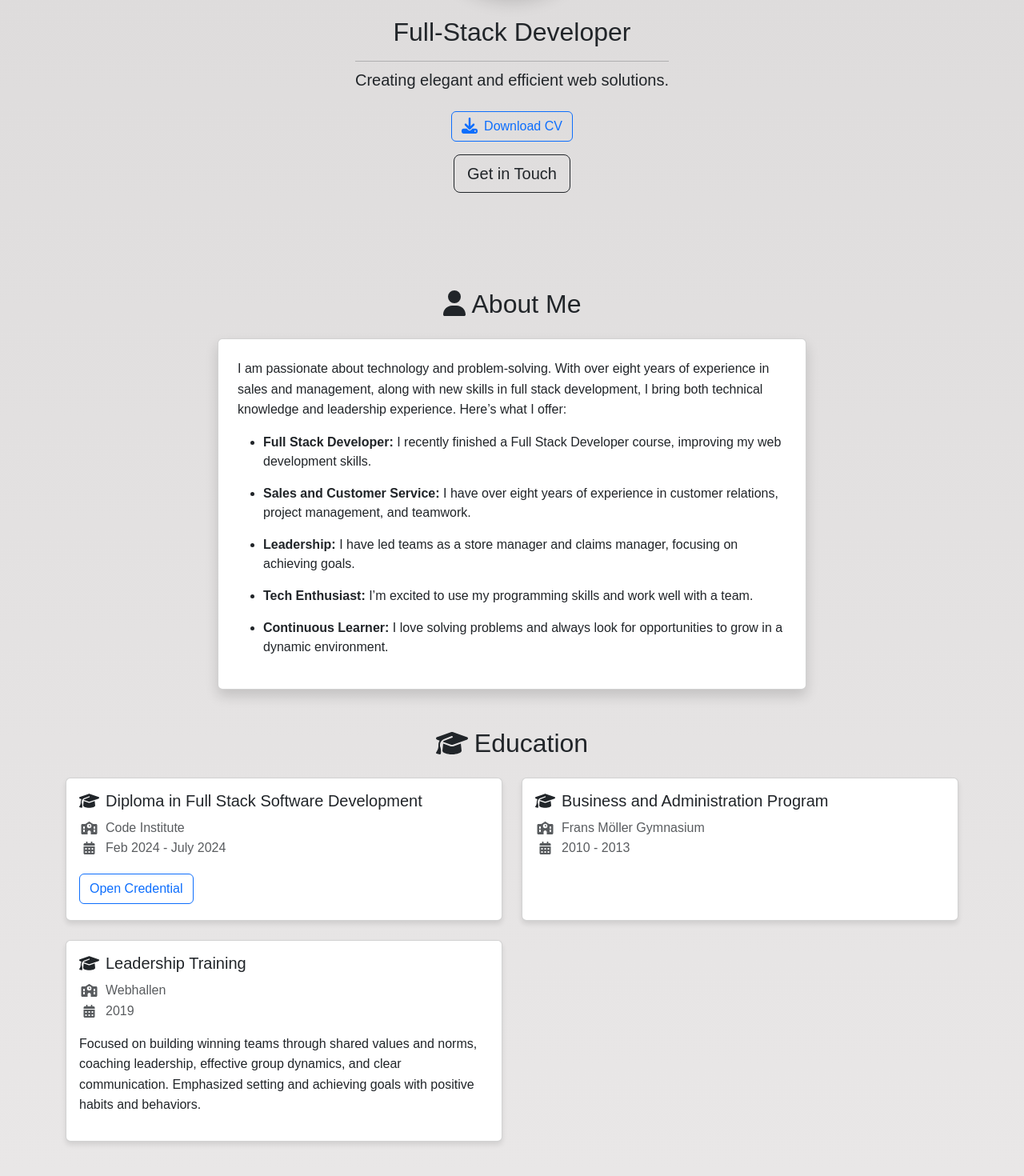
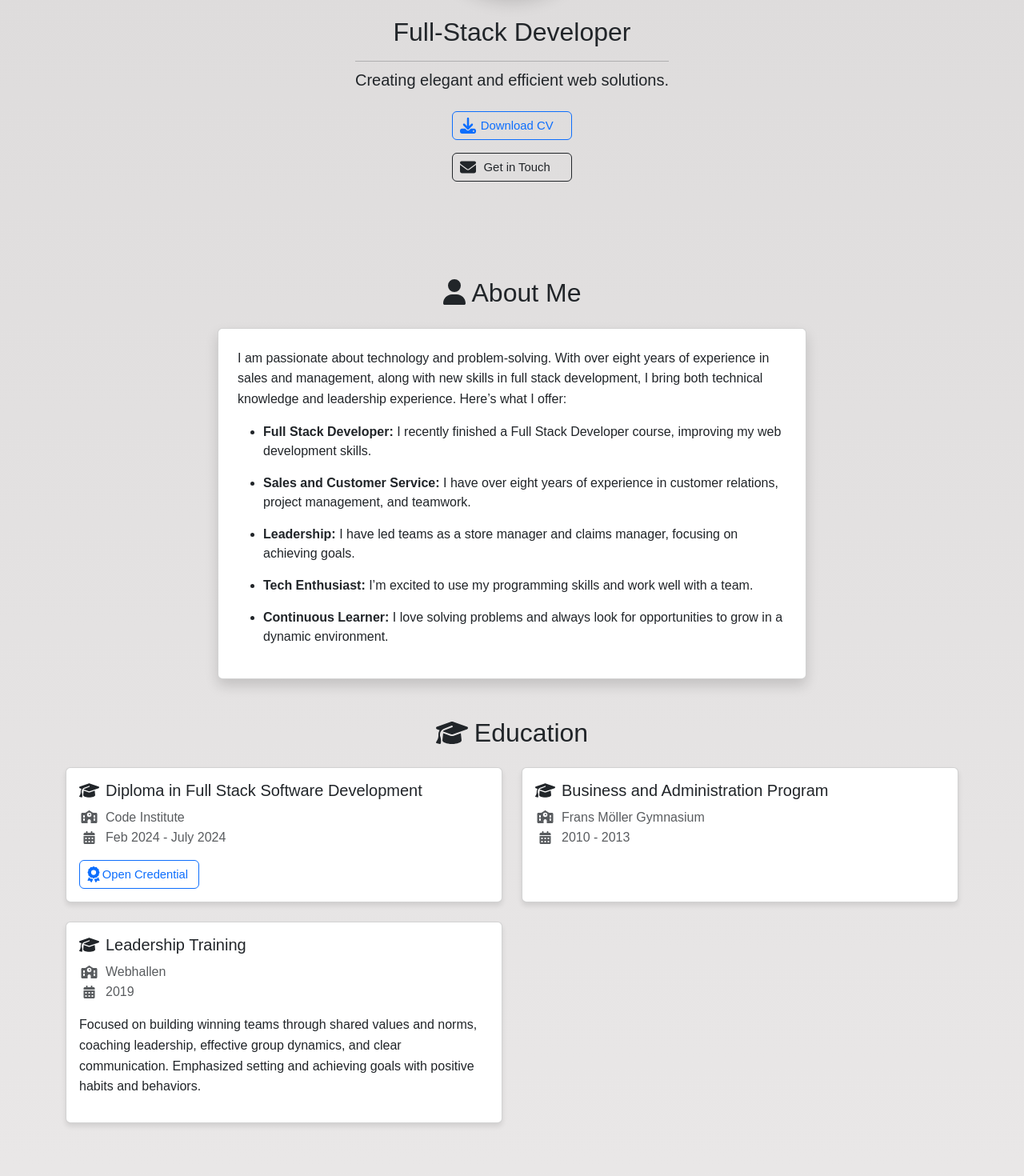
Before and after one commit to j0hanz/j0hanz-portfolio, a React (Create React App) app: page / in a window 1280 px wide. Shown: the part 420-1890 px from the top of the page at 80% size. Built offline with nearby package versions, Linux system fonts and the light colour scheme.

Commit message:
Update button styling in Portfolio, Hero, and Education components

```diff
--- a/src/components/Education.js
+++ b/src/components/Education.js
@@ -5,6 +5,7 @@ import {
   faGraduationCap,
   faSchool,
   faCalendarAlt,
+  faAward, // Use faAward for "Open Credential"
 } from '@fortawesome/free-solid-svg-icons';
 import Credential from './Credential';
 import styles from './styles/Education.module.css';
@@ -43,12 +44,13 @@ const Education = () => {
     (edu, index) =>
       index === 0 && (
         <Button
-          variant="outline-primary my-1"
+          variant="outline-primary"
           onClick={toggleModal}
           key={index}
           className={styles.credentialButton}
         >
-          Open Credential
+          <FontAwesomeIcon icon={faAward} className={styles.buttonIcon} />
+          <span className={styles.buttonText}>Open Credential</span>
         </Button>
       ),
     [toggleModal],
--- a/src/components/Hero.js
+++ b/src/components/Hero.js
@@ -1,9 +1,9 @@
 import React, { useState } from 'react';
-import { Container, Row, Col, Spinner } from 'react-bootstrap';
+import { Container, Row, Col, Spinner, Button } from 'react-bootstrap';
 import Image from '../assets/image_me.jpeg';
 import styles from './styles/Hero.module.css';
 import { FontAwesomeIcon } from '@fortawesome/react-fontawesome';
-import { faDownload } from '@fortawesome/free-solid-svg-icons';
+import { faDownload, faEnvelope } from '@fortawesome/free-solid-svg-icons';
 import Cv from '../assets/Linus_Johansson_CV.pdf';
 
 const Hero = React.memo(() => {
@@ -31,7 +31,6 @@ const Hero = React.memo(() => {
   const classes = `mb-4 ${styles.gradientText}`;
   const imageClasses = `mb-4 ${styles.heroImage}`;
   const leadClasses = `mb-4 lead`;
-  const buttonClasses = `btn btn-outline-dark btn-lg`;
 
   return (
     <section id="hero" className="hero-section text-center py-5">
@@ -57,10 +56,11 @@ const Hero = React.memo(() => {
 
             {/* Download CV Button and Contact Button */}
             <div className="d-flex flex-column justify-content-center align-items-center my-4">
-              <button
-                onClick={handleDownload} // Call handleDownload on click
-                className="btn btn-outline-primary mb-3"
-                disabled={loading} // Disable the button while loading
+              <Button
+                onClick={handleDownload}
+                variant="outline-primary mb-3 "
+                disabled={loading}
+                className={styles.customButton}
               >
                 {loading ? (
                   // Show spinner and "Downloading..." text while loading
@@ -76,22 +76,29 @@ const Hero = React.memo(() => {
                     Downloading...
                   </>
                 ) : (
-                  // Show the normal download button with icon when not loading
+                  // Show the normal download Button with icon when not loading
                   <>
                     <FontAwesomeIcon
-                      size="lg"
                       icon={faDownload}
-                      className="me-2"
+                      className={styles.buttonIcon}
                     />
-                    Download CV
+                    <span className={styles.buttonText}>Download CV</span>
                   </>
                 )}
-              </button>
+              </Button>
 
               {/* Contact Button */}
-              <a href="#contact" className={buttonClasses}>
-                Get in Touch
-              </a>
+              <Button
+                onClick={() => (window.location.href = '#contact')}
+                variant="outline-dark"
+                className={styles.customButton}
+              >
+                <FontAwesomeIcon
+                  icon={faEnvelope}
+                  className={styles.buttonIcon}
+                />
+                <span className={styles.buttonText}>Get in Touch</span>
+              </Button>
             </div>
           </Col>
         </Row>
--- a/src/components/Portfolio.js
+++ b/src/components/Portfolio.js
@@ -1,7 +1,8 @@
 import React from 'react';
 import { Container, Row, Col, Card, Button } from 'react-bootstrap';
 import { FontAwesomeIcon } from '@fortawesome/react-fontawesome';
-import { faProjectDiagram } from '@fortawesome/free-solid-svg-icons';
+import { faGithub } from '@fortawesome/free-brands-svg-icons';
+import { faEye, faProjectDiagram } from '@fortawesome/free-solid-svg-icons';
 import styles from './styles/Portfolio.module.css';
 
 const projects = [
@@ -60,19 +61,37 @@ const Portfolio = () => (
                   {description}
                 </Card.Text>
                 <div className="d-flex justify-content-between">
-                  <Button variant="outline-dark" href={github} target="_blank">
-                    GitHub
+                  <Button
+                    variant="outline-dark"
+                    href={github}
+                    target="_blank"
+                    className={styles.customButton}
+                  >
+                    <FontAwesomeIcon
+                      icon={faGithub}
+                      className={styles.buttonIcon}
+                    />
+                    <span className={styles.buttonText}>GitHub</span>
                   </Button>
                   {demo ? (
                     <Button
-                      variant="outline-primary"
+                      variant="outline-primary "
                       href={demo}
                       target="_blank"
+                      className={styles.customButton}
                     >
-                      Live Demo
+                      <FontAwesomeIcon
+                        icon={faEye}
+                        className={styles.buttonIcon}
+                      />
+                      <span className={styles.buttonText}>Live Demo</span>
                     </Button>
                   ) : (
-                    <Button variant="outline-secondary" disabled>
+                    <Button
+                      variant="outline-secondary "
+                      disabled
+                      className={styles.customButton}
+                    >
                       Coming Soon!
                     </Button>
                   )}
--- a/src/components/styles/Education.module.css
+++ b/src/components/styles/Education.module.css
@@ -35,8 +35,30 @@
 }
 
 .credentialButton {
-  font-size: 0.9rem;
-  border-radius: 5px;
+  width: 150px;
+  max-width: 100%;
+  min-height: auto;
+  display: flex;
+  align-items: center;
+  justify-content: center; /* Center-aligns content */
+  position: relative;
+}
+.buttonIcon {
+  width: 20px;
+  height: 20px; /* Ensures a consistent icon size */
+  position: absolute;
+  left: 5%; /* Standardized margin from the left */
+  margin-right: 10px;
+  top: 50%;
+  transform: translateY(-50%); /* Vertically centers the icon */
+}
+
+.buttonText {
+  margin-left: 12%;
+  font-size: 0.92rem;
+  display: flex;
+  align-items: center;
+  justify-content: center;
 }
 
 .experienceIcon {
--- a/src/components/styles/Hero.module.css
+++ b/src/components/styles/Hero.module.css
@@ -13,3 +13,29 @@
   -webkit-text-fill-color: transparent;
   font-size: 2.1rem;
 }
+.customButton {
+  width: 150px;
+  max-width: 100%;
+  min-height: auto;
+  display: flex;
+  align-items: center;
+  justify-content: center; /* Center-aligns content */
+  position: relative;
+}
+
+.buttonIcon {
+  width: 20px;
+  height: 20px; /* Ensures a consistent icon size */
+  position: absolute;
+  left: 6%; /* Standardized margin from the left */
+  top: 50%;
+  transform: translateY(-50%); /* Vertically centers the icon */
+}
+
+.buttonText {
+  margin-left: 10%;
+  font-size: 0.93rem;
+  display: flex;
+  align-items: center;
+  justify-content: center;
+}
--- a/src/components/styles/Portfolio.module.css
+++ b/src/components/styles/Portfolio.module.css
@@ -28,3 +28,30 @@
 .description {
   line-height: 1.6;
 }
+
+.customButton {
+  width: 150px;
+  max-width: 100%;
+  min-height: auto;
+  display: flex;
+  align-items: center;
+  justify-content: center; /* Center-aligns content */
+  position: relative;
+}
+
+.buttonIcon {
+  width: 20px;
+  height: 20px; /* Ensures a consistent icon size */
+  position: absolute;
+  left: 6%; /* Standardized margin from the left */
+  top: 50%;
+  transform: translateY(-50%); /* Vertically centers the icon */
+}
+
+.buttonText {
+  margin-left: 10%;
+  font-size: 0.93rem;
+  display: flex;
+  align-items: center;
+  justify-content: center;
+}
```
